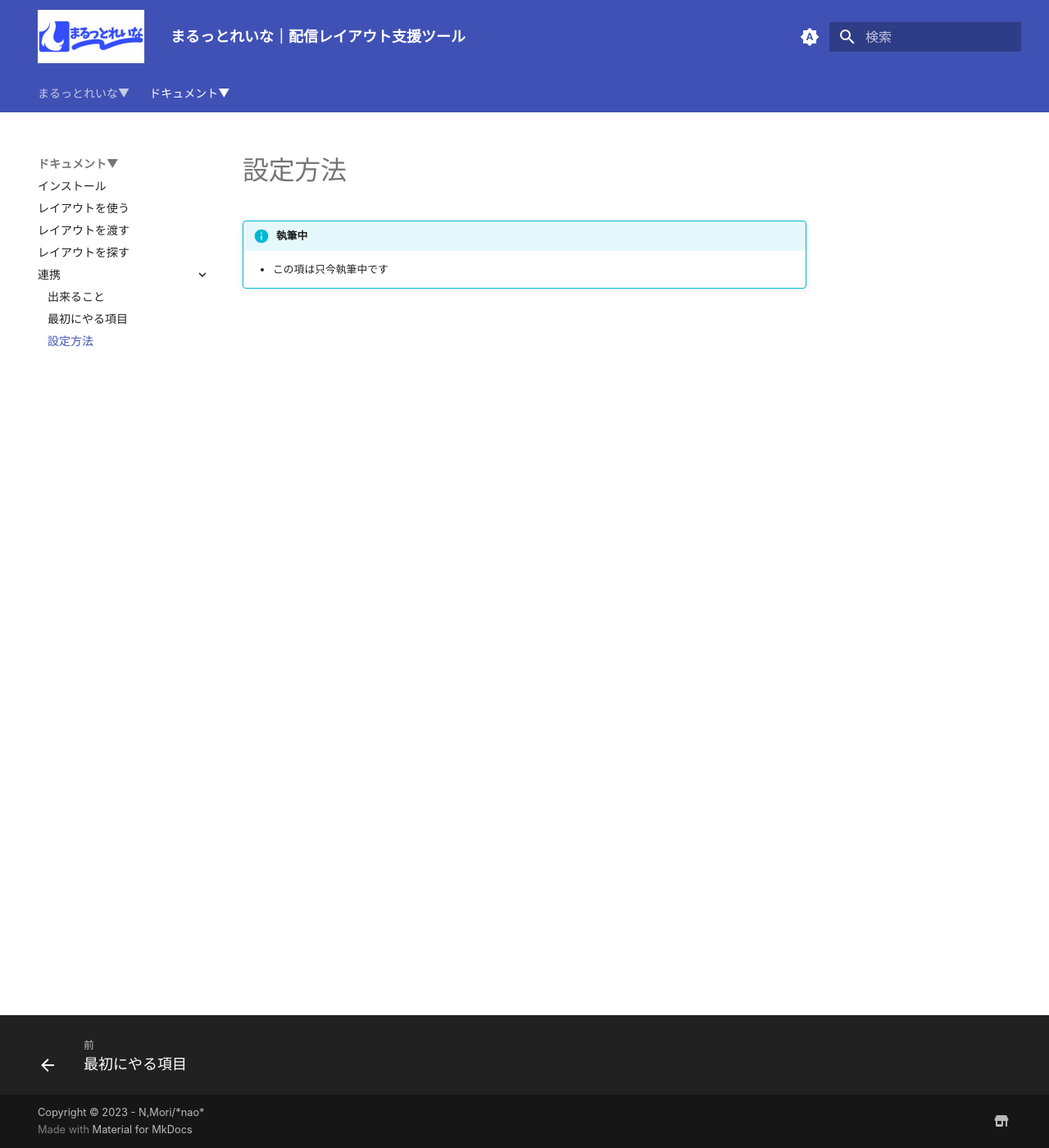
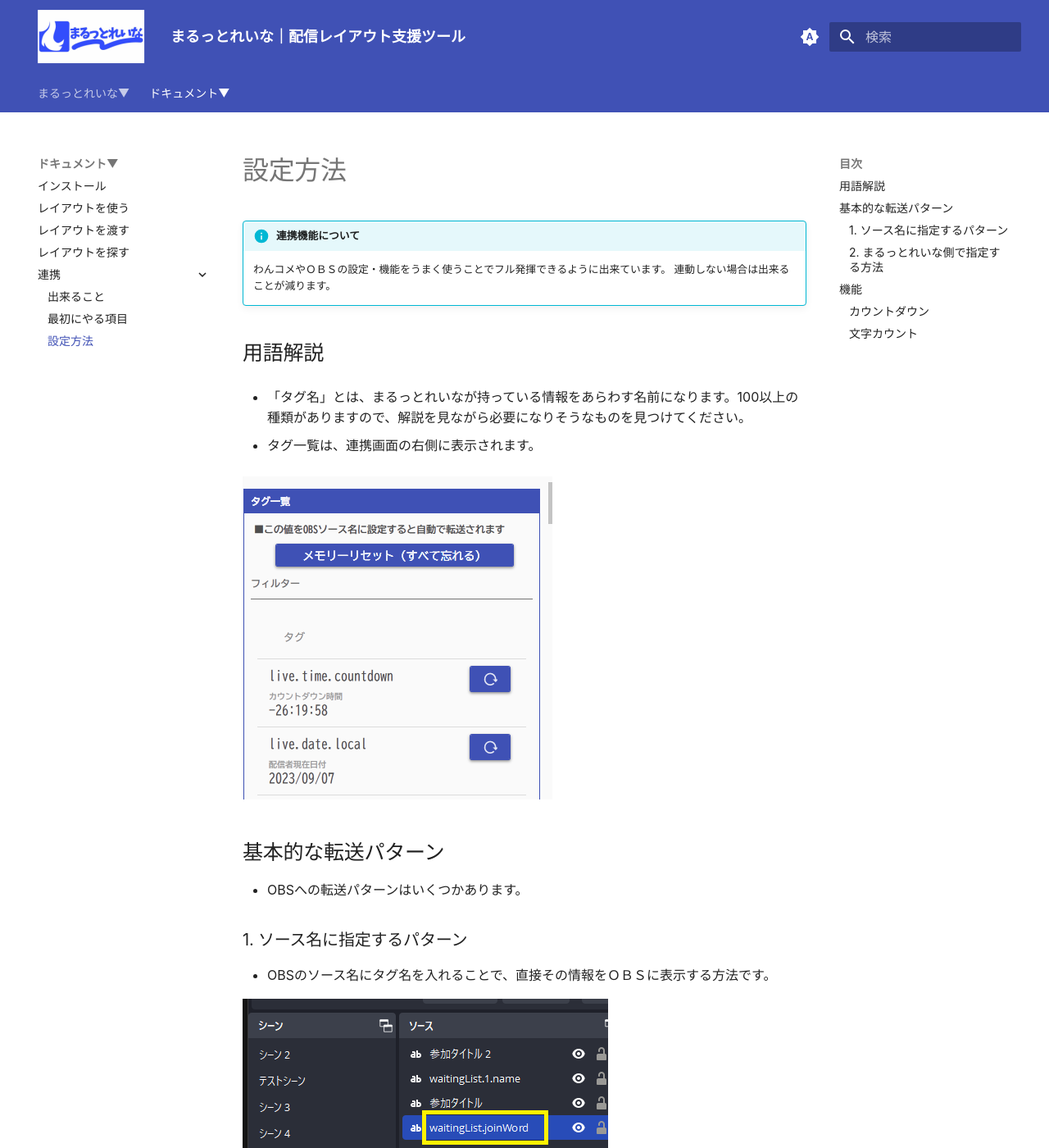
Before and after one commit to nmori/Layna-Docs-Src, an MkDocs documentation site: the page built from docs/link_use.md, in a window 1280 px wide and 1400 px high. Shown: the whole window at 82% size. Built offline with MkDocs 1.6.1 and Material for MkDocs 9.7.7, drawn with Linux system fonts in a browser that asks for light colours; nearby versions of some CDN libraries; some web fonts are replaced; some of the changed text lies outside the part shown.

```diff
--- a/docs/link_use.md
+++ b/docs/link_use.md
@@ -1,5 +1,53 @@
 # 設定方法
 
-!!! Info "執筆中"
+!!! Info "連携機能について"
+    わんコメやＯＢＳの設定・機能をうまく使うことでフル発揮できるように出来ています。
+    連動しない場合は出来ることが減ります。
 
-    * この項は只今執筆中です
+## 用語解説
+
+* 「タグ名」とは、まるっとれいなが持っている情報をあらわす名前になります。100以上の種類がありますので、解説を見ながら必要になりそうなものを見つけてください。
+
+* タグ一覧は、連携画面の右側に表示されます。
+
+![Alt text](images/import_use_p04.png)
+
+
+## 基本的な転送パターン
+
+* OBSへの転送パターンはいくつかあります。
+
+### 1. ソース名に指定するパターン
+
+* OBSのソース名にタグ名を入れることで、直接その情報をＯＢＳに表示する方法です。
+
+![Alt text](images/import_use_p03.png)
+
+### 2. まるっとれいな側で指定する方法
+
+* OBSのソース名にタグ名を入れることで、直接その情報をＯＢＳに表示する方法です。
+
+![Alt text](images/import_use_p05.png)
+
+## 機能
+
+### カウントダウン
+
+* 指定した時間をターゲットとしてカウントダウンをします。
+* 24時間以上の場合も、日ではなく時間として表示されます。(例：29:12:20）
+
+![Alt text](images/import_use_p02.png)
+
+* タグは `live.time.countdown` になります。
+
+![Alt text](images/import_use_p06.png)
+
+### 文字カウント
+
+* チャットに指定した文字を数えられます。
+
+![Alt text](images/import_use_p07.png)
+
+* 数えた結果は `word.（タグ名）.count` で取得できます。
+
+![Alt text](images/import_use_p08.png)
```
Also changed, not shown: docs/link_init.md (+7 -1 lines), docs/link_spec.md (+6 -2 lines), docs/images/import_use_p01.png (added), docs/images/import_use_p02.png (added), docs/images/import_use_p03.png (added), docs/images/import_use_p04.png (added), docs/images/import_use_p05.png (added), docs/images/import_use_p06.png (added), docs/images/import_use_p07.png (added), docs/images/import_use_p08.png (added), docs/images/link_spec_p01.png (added).
